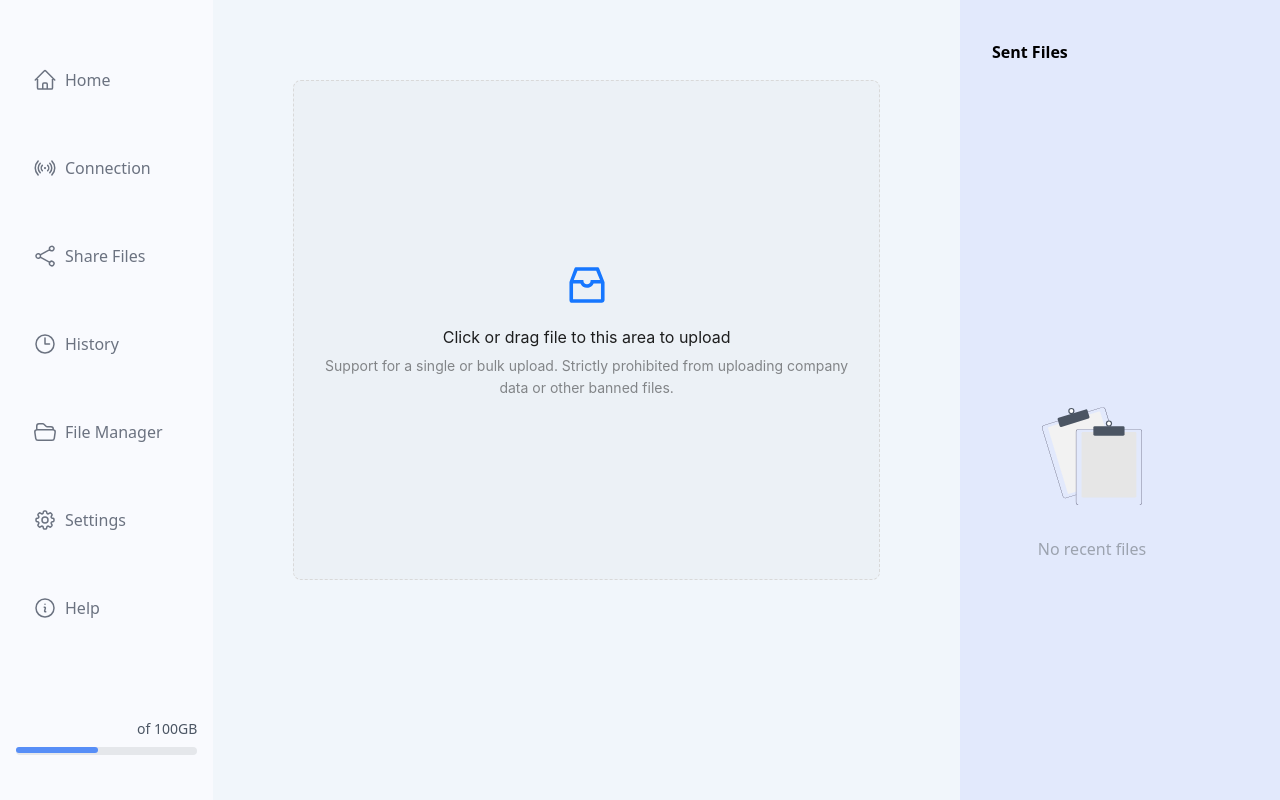
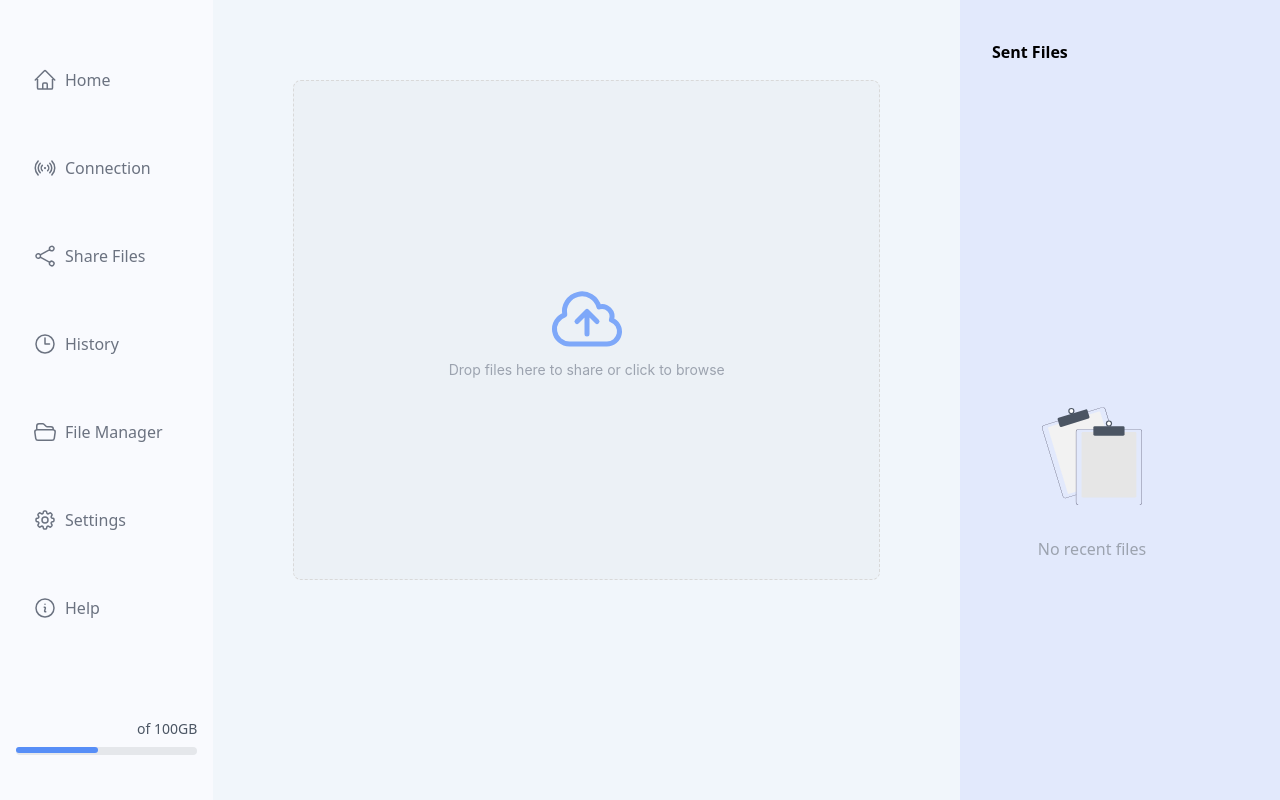
Before and after one commit to hurovroman/tauri_filesync, a Next.js app: page /share in a window 1280 px wide. Built offline with nearby package versions, Linux system fonts and the light colour scheme.

Commit message:
refactor(ui): updated the Upload components

```diff
--- a/src/pages/share.tsx
+++ b/src/pages/share.tsx
@@ -1,13 +1,13 @@
-import PageLayout from '@/components/PageLayout';
-import { SetStateAction, useContext, useRef, useState } from 'react';
-import { InboxOutlined } from '@ant-design/icons';
-import type { UploadProps } from 'antd';
-import { message, Upload } from 'antd';
-import Dragger from 'antd/es/upload/Dragger';
-import { FileContext } from '@/store/context';
+import PageLayout from "@/components/PageLayout";
+import {  useContext,  } from "react";
+import type { UploadProps } from "antd";
+import { message, Upload } from "antd";
+import { FileContext, FileTransferStatus } from "@/store/context";
+import { CloudArrowUpIcon } from "@heroicons/react/24/outline";
+
 
 /**
- * @function helpPage -  A page responsible for guiding users on various actions
+ * @function sharePage -  A page responsible for guiding users on various actions
  * @returns tsx
  */
 export default function ShareFiles() {
@@ -15,38 +15,34 @@ export default function ShareFiles() {
   const { onUpdate } = useContext(FileContext);
 
   const props: UploadProps = {
-		name: 'file',
+    name: "file",
     multiple: true,
-		action: 'https://www.mocky.io/v2/5cc8019d300000980a055e76',
+	//TODO: use actual API fetch from the peer device information
+    action: "https://www.mocky.io/v2/5cc8019d300000980a055e76",
     onChange(info) {
       const { status } = info.file;
-			if (status !== 'uploading') {
+      if (status !== FileTransferStatus.UPLOADING) {
         onUpdate(info.fileList);
         console.log(info.file, info.fileList);
+        // TODO: added uploaded files to application transfer history
       }
-			if (status === 'done') {
+      if (status === FileTransferStatus.COMPLETED) {
         message.success(`${info.file.name} file uploaded successfully.`);
-			} else if (status === 'error') {
+      } else if (status === FileTransferStatus.ERROR) {
         message.error(`${info.file.name} file upload failed.`);
       }
     },
     onDrop(e) {
-			console.log('Dropped files', e.dataTransfer.files);
+      console.log("Dropped files", e.dataTransfer.files);
     },
   };
   return (
     <>
-			<PageLayout pageTitle={'Shared files'} includeSearchBar={false}>
-				<Dragger className='h-[500px] block' {...props}>
-					<p className='ant-upload-drag-icon'>
-						<InboxOutlined rev={undefined} />
-					</p>
-					<p className='ant-upload-text'>
-						Click or drag file to this area to upload
-					</p>
-					<p className='ant-upload-hint'>
-						Support for a single or bulk upload. Strictly prohibited from
-						uploading company data or other banned files.
+      <PageLayout pageTitle={"Shared files"} includeSearchBar={false}>
+        <Dragger className="h-[500px] block" {...props}>
+          <CloudArrowUpIcon className="text-app-300  text-center small w-20 mx-auto" />
+          <p className="text-gray-400 leading-2">
+            Drop files here to share or click to browse
           </p>
         </Dragger>
       </PageLayout>
```
Lines whose indentation alone changed are shown as unchanged.
